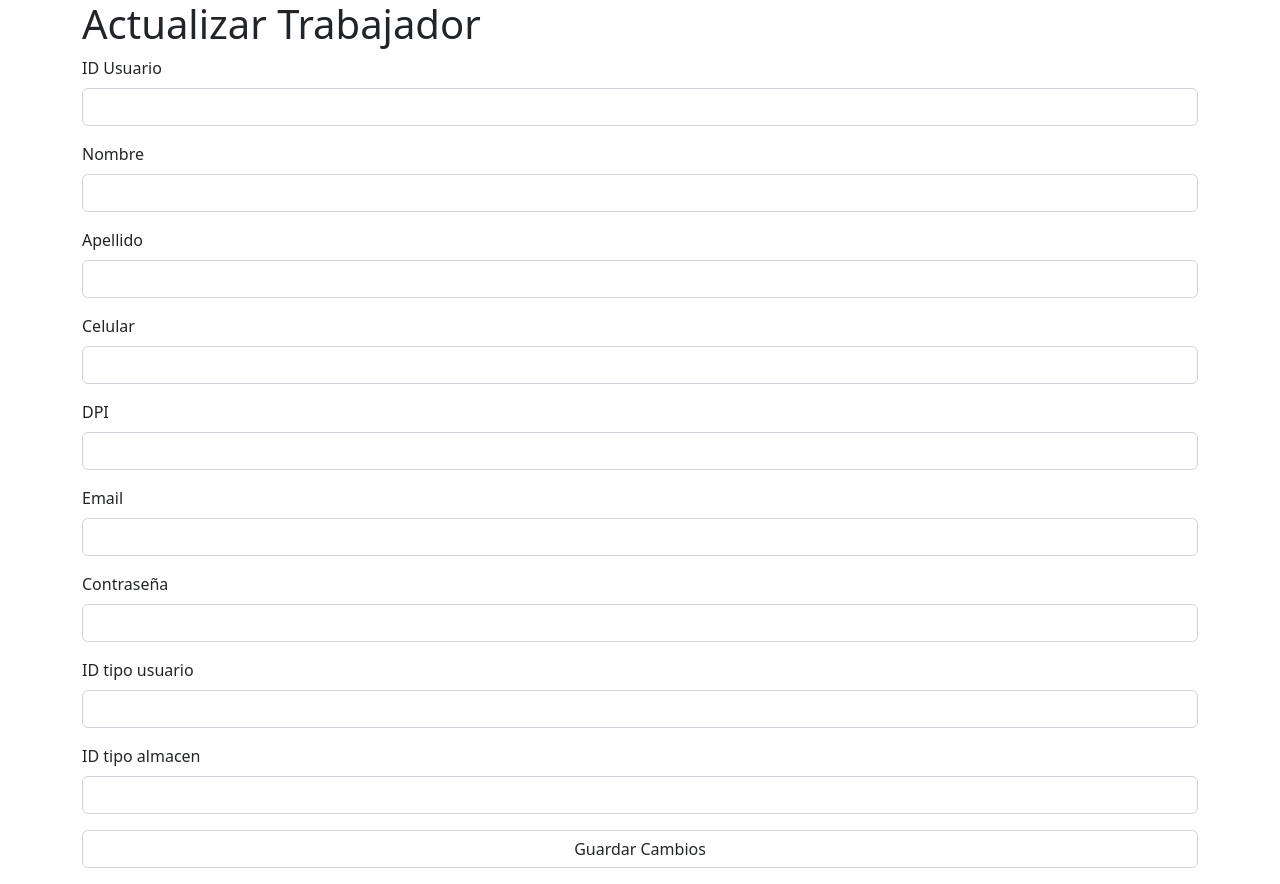
After one commit to RobertoMarroquinS/proyectofinal, a CodeIgniter 4 app: the page made by app/Views/frm_actualizar_trabajador.php in a window 1280 px wide. The commit adds this page. Run offline with PHP 8.4 and a stand-in for CodeIgniter, Linux system fonts and the light colour scheme; the template is opened without the code that fills it, so the values that code supplies are empty; some libraries are stand-ins or nearby versions.

Commit message:
se agrego el proceso CRUD de usuarios

```diff
--- a/app/Config/Routes.php
+++ b/app/Config/Routes.php
@@ -55,3 +55,7 @@ if (is_file(APPPATH . 'Config/' . ENVIRONMENT . '/Routes.php')) {
 }
 $routes->post('usuario', 'Usuarios::iniciarSesion');
 $routes->get('trabajador', 'Trabajadores::verTrabajadores');
+$routes->post('nuevoTrabajador', 'Trabajadores::agregarTrabajador');
+$routes->get('datos_trabajadores/(:num)', 'Trabajadores::datosTrabajadores/$1');
+$routes->post('actualizar_trabajador','Trabajadores::actualizarTrabajadores');
+$routes->get('eliminar_trabajador/(:um)','Trabajadores::eliminarTrabajadores/$1');
--- /dev/null
+++ b/app/Views/frm_actualizar_trabajador.php
@@ -0,0 +1,60 @@
+<!doctype html>
+<html lang="es">
+
+<head>
+    <meta charset="utf-8">
+    <meta name="viewport" content="width=device-width, initial-scale=1">
+    <title>Actualizar Trabajador</title>
+    <link href="https://cdn.jsdelivr.net/npm/bootstrap@5.2.0/dist/css/bootstrap.min.css" rel="stylesheet" integrity="sha384-gH2yIJqKdNHPEq0n4Mqa/HGKIhSkIHeL5AyhkYV8i59U5AR6csBvApHHNl/vI1Bx" crossorigin="anonymous">
+</head>
+
+<body>
+    <div class="container">
+        <h1>Actualizar Trabajador</h1>
+        <form action="<?= base_url('actualizar_trabajador') ?>" method="post">
+            <div class="mb-3">
+                <label for="txt_idusuario" class="form-label">ID Usuario</label>
+                <input type="text" class="form-control" name="txt_idusuario" value="<?= $trabajador['id_usuario'] ?>" readonly>
+            </div>
+            <div class="mb-3">
+                <label for="txt_nombre" class="form-label">Nombre</label>
+                <input type="text" class="form-control" name="txt_nombre" value="<?= $trabajador['nombre'] ?>">
+            </div>
+            <div class="mb-3">
+                <label for="txt_apellido" class="form-label">Apellido</label>
+                <input type="text" class="form-control" name="txt_apellido" value="<?= $trabajador['apellido'] ?>">
+            </div>
+            <div class="mb-3">
+                <label for="txt_celular" class="form-label">Celular</label>
+                <input type="text" class="form-control" name="txt_celular" value="<?= $trabajador['celular'] ?>">
+            </div>
+            <div class="mb-3">
+                <label for="txt_dpi" class="form-label">DPI</label>
+                <input type="text" class="form-control" name="txt_dpi" value="<?= $trabajador['dpi'] ?>">
+            </div>
+            <div class="mb-3">
+                <label for="txt_email" class="form-label">Email</label>
+                <input type="text" class="form-control" name="txt_email" value="<?= $trabajador['email'] ?>">
+            </div>
+            <div class="mb-3">
+                <label for="txt_contraseña" class="form-label">Contraseña</label>
+                <input type="text" class="form-control" name="txt_contraseña" value="<?= $trabajador['contrasena'] ?>">
+            </div>
+            <div class="mb-3">
+                <label for="txt_id_tipo_usuario" class="form-label">ID tipo usuario</label>
+                <input type="text" class="form-control" name="txt_id_tipo_usuario" value="<?= $trabajador['id_tipo_usuario'] ?>">
+            </div>
+            <div class="mb-3">
+                <label for="txt_id_almacen" class="form-label">ID tipo almacen</label>
+                <input type="text" class="form-control" name="txt_id_almacen" value="<?= $trabajador['id_almacen'] ?>">
+            </div>
+            <div class="mb-3">
+                <input type="submit" class="form-control" name="btn_guardar_cliente" value="Guardar Cambios">
+            </div>
+
+        </form>
+
+        <script src="https://cdn.jsdelivr.net/npm/bootstrap@5.2.0/dist/js/bootstrap.bundle.min.js" integrity="sha384-A3rJD856KowSb7dwlZdYEkO39Gagi7vIsF0jrRAoQmDKKtQBHUuLZ9AsSv4jD4Xa" crossorigin="anonymous"></script>
+</body>
+
+</html>
```
Also changed, not shown: app/Controllers/Trabajadores.php (+46 -0 lines), app/Views/trabajadores.php (+5 -5 lines).
